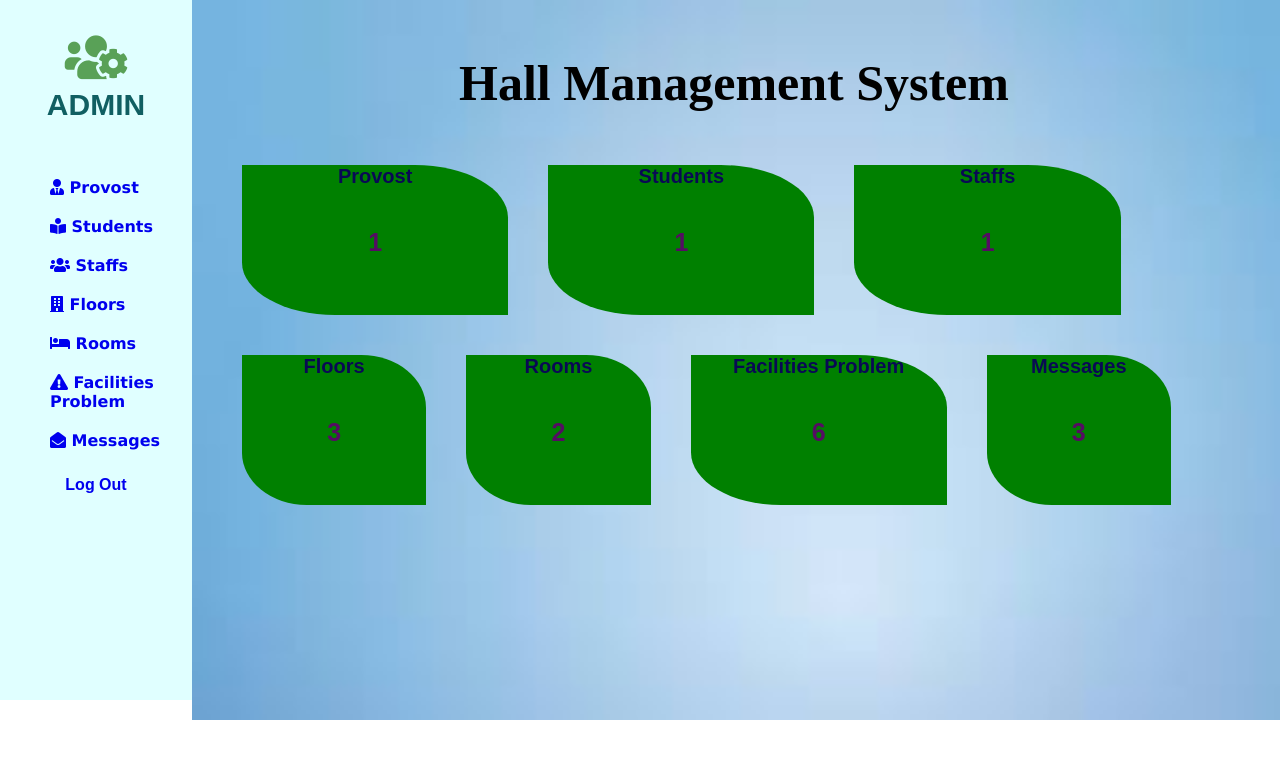
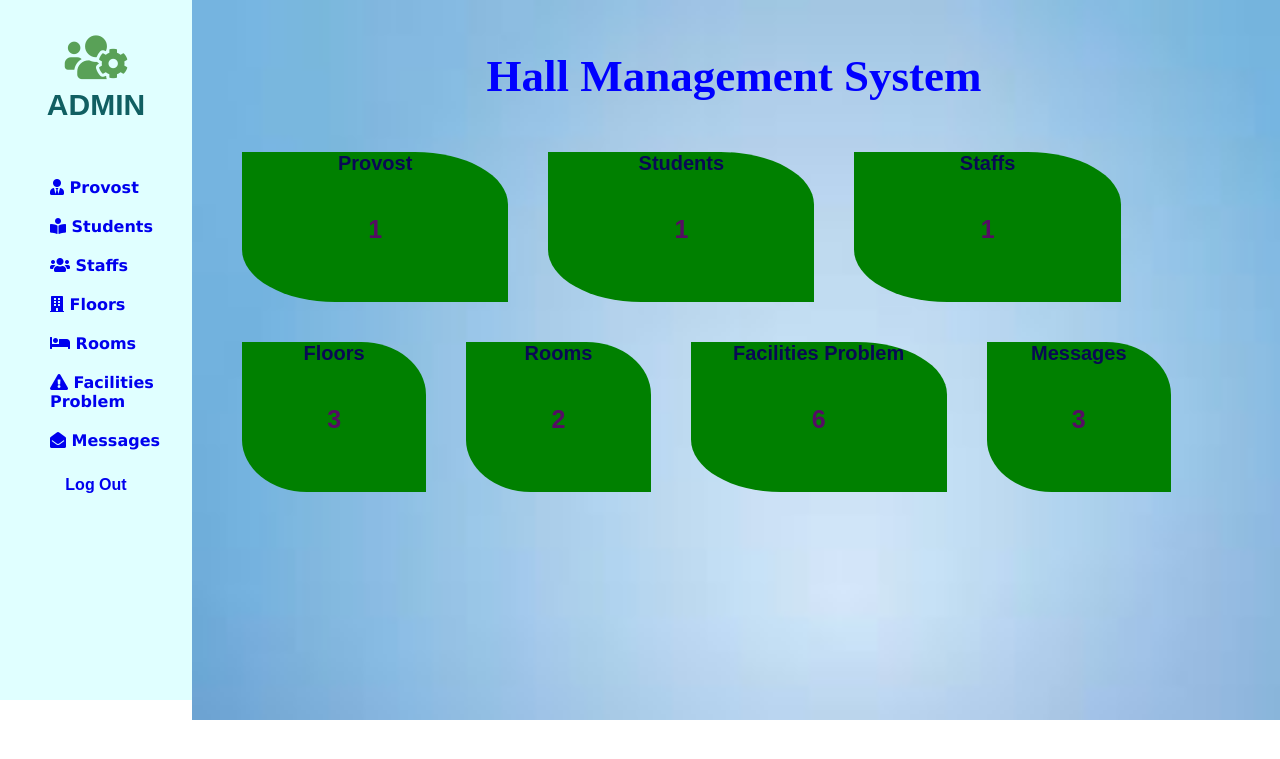
Before and after one commit to shakil2022/IWT-Final_Project, a PHP site: page /dashboard/home.php in a window 1280 px wide. Shown: the top 759 px of the page. Run offline with PHP 8.4, Linux system fonts and the light colour scheme; data comes from the database, SQL or seed files in the repository; some web fonts are replaced.

Commit message:
Update home.php

```diff
--- a/dashboard/home.php
+++ b/dashboard/home.php
@@ -159,13 +159,13 @@
           .log h3:hover {
                transition: .5s;
                transform: scale(1.1);
-               background: red;
+               background: blue;
 
           }
           #hall{
-            font-size: 50px;
-            color: black;
-            /* background: red; */
+            font-size: 45px;
+            color:blue;
+            /* background: #CCE3F5; */
           }
      </style>
 
```
